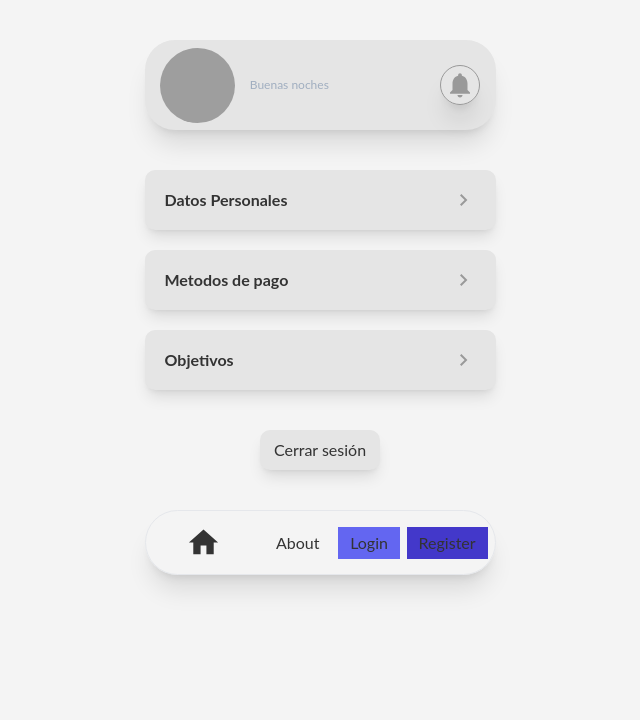
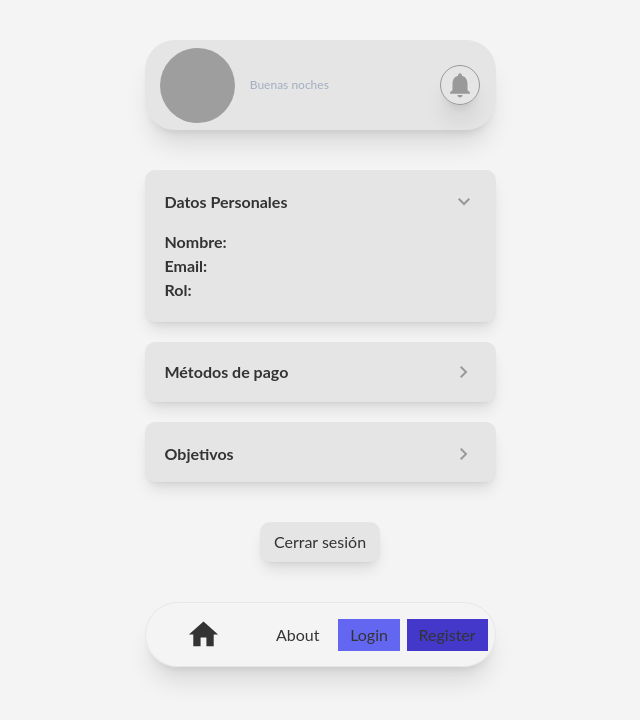
Before and after one commit to men7ar31/Klubo_Mvp, a Next.js app: page /dashboard/profile in a window 1280 px wide. Both pictures are taken after a click on the button "Datos Personales". Shown: the top 720 px of the page, without its empty margins (320-960 px from the left). Built offline with nearby package versions, Linux system fonts and the light colour scheme; no server answers; grey boxes are pictures that could not be loaded.

Commit message:
Cambio en datos personales y Objetivos

```diff
--- a/src/app/dashboard/profile/page.tsx
+++ b/src/app/dashboard/profile/page.tsx
@@ -1,12 +1,13 @@
 "use client";
+import { useState } from "react";
 import { useSession, signOut } from "next-auth/react";
 
 function ProfilePage() {
   const { data: session, status } = useSession();
-
+  const [showPersonalData, setShowPersonalData] = useState(false);
+  const [showObjectives, setShowObjectives] = useState(false); // Estado para los objetivos
 
   const horaActual = new Date().getHours();
-
 
   let saludo;
   if (horaActual >= 6 && horaActual < 12) {
@@ -16,6 +17,14 @@ function ProfilePage() {
   } else {
     saludo = "Buenas noches";
   }
+
+  const handleShowPersonalData = () => {
+    setShowPersonalData((prev) => !prev);
+  };
+
+  const handleShowObjectives = () => {
+    setShowObjectives((prev) => !prev);
+  };
 
   console.log(session);
 
@@ -30,7 +39,6 @@ function ProfilePage() {
           />
         </div>
 
-
         <div className="w-[50%]">
           <p className="text-xs text-[#A0AEC0]">{saludo}</p>
           <p className="font-bold text-xl">{session?.user.fullname}</p>
@@ -38,18 +46,108 @@ function ProfilePage() {
 
         <div className="w-[20%] flex justify-center items-center">
           <div className="rounded-full border border-[#999999] shadow-xl h-[40px] w-[40px] flex justify-center items-center">
-            <svg xmlns="http://www.w3.org/2000/svg" height="30px" viewBox="0 0 24 24" width="30px" fill="#999999">
-              <path d="M12 22c1.1 0 2-.9 2-2h-4c0 1.1.89 2 2 2zm6-6v-5c0-3.07-1.64-5.64-4.5-6.32V4c0-.83-.67-1.5-1.5-1.5s-1.5.67-1.5 1.5v.68C7.63 5.36 6 7.92 6 11v5l-2 2v1h16v-1l-2-2z"/>
+            <svg
+              xmlns="http://www.w3.org/2000/svg"
+              height="30px"
+              viewBox="0 0 24 24"
+              width="30px"
+              fill="#999999"
+            >
+              <path d="M12 22c1.1 0 2-.9 2-2h-4c0 1.1.89 2 2 2zm6-6v-5c0-3.07-1.64-5.64-4.5-6.32V4c0-.83-.67-1.5-1.5-1.5s-1.5.67-1.5 1.5v.68C7.63 5.36 6 7.92 6 11v5l-2 2v1h16v-1l-2-2z" />
             </svg>
           </div>
         </div>
       </div>
 
       <div className="containerBtnPerfil flex flex-col gap-5">
+        {/* Botón para mostrar datos personales */}
+        <div
+          className={`w-[351px] p-5 bg-[#E5E5E5] rounded-[10px] shadow-lg font-bold transition-all duration-300 ${
+            showPersonalData ? "h-auto" : "h-[60px]"
+          } flex flex-col justify-between`}
+        >
+          <button
+            className="w-full flex items-center justify-between"
+            onClick={handleShowPersonalData}
+          >
+            Datos Personales
+            <svg
+              xmlns="http://www.w3.org/2000/svg"
+              height="24px"
+              viewBox="0 -960 960 960"
+              width="24px"
+              fill="#999"
+              className={`transition-transform duration-300 ${
+                showPersonalData ? "rotate-90" : ""
+              }`}
+            >
+              <path d="M504-480 320-664l56-56 240 240-240 240-56-56 184-184Z" />
+            </svg>
+          </button>
 
-        <button className="w-[351px] flex items-center justify-between p-5 h-[60px] bg-[#E5E5E5]  rounded-[10px] shadow-lg font-bold">Datos Personales<svg xmlns="http://www.w3.org/2000/svg" height="24px" viewBox="0 -960 960 960" width="24px" fill="#999"><path d="M504-480 320-664l56-56 240 240-240 240-56-56 184-184Z"/></svg></button>
-        <button className="w-[351px] flex items-center justify-between p-5 h-[60px] bg-[#E5E5E5]  rounded-[10px] shadow-lg font-bold">Metodos de pago<svg xmlns="http://www.w3.org/2000/svg" height="24px" viewBox="0 -960 960 960" width="24px" fill="#999"><path d="M504-480 320-664l56-56 240 240-240 240-56-56 184-184Z"/></svg></button>
-        <button className="w-[351px] flex items-center justify-between p-5 h-[60px] bg-[#E5E5E5]  rounded-[10px] shadow-lg font-bold">Objetivos<svg xmlns="http://www.w3.org/2000/svg" height="24px" viewBox="0 -960 960 960" width="24px" fill="#999"><path d="M504-480 320-664l56-56 240 240-240 240-56-56 184-184Z"/></svg></button>
+          {/* Mostrar datos personales si showPersonalData es true */}
+          {showPersonalData && (
+            <div className="mt-4">
+              <p>
+                <span className="font-bold">Nombre: </span>
+                <span className="font-normal text-[#ADADAD]">{session?.user.fullname}</span>
+              </p>
+              <p>
+                <span className="font-bold">Email: </span>
+                <span className="font-normal text-[#ADADAD]">{session?.user.email}</span>
+              </p>
+              <p>
+                <span className="font-bold">Rol: </span>
+                <span className="font-normal text-[#ADADAD]">{session?.user.role}</span>
+              </p>
+            </div>
+          )}
+        </div>
+        <button className="w-[351px] flex items-center justify-between p-5 h-[60px] bg-[#E5E5E5] rounded-[10px] shadow-lg font-bold">
+          Métodos de pago
+          <svg
+            xmlns="http://www.w3.org/2000/svg"
+            height="24px"
+            viewBox="0 -960 960 960"
+            width="24px"
+            fill="#999"
+          >
+            <path d="M504-480 320-664l56-56 240 240-240 240-56-56 184-184Z" />
+          </svg>
+        </button>
+        {/* Botón para mostrar Objetivos */}
+        <div
+          className={`w-[351px] p-5 bg-[#E5E5E5] rounded-[10px] shadow-lg font-bold transition-all duration-300 ${
+            showObjectives ? "h-auto" : "h-[60px]"
+          } flex flex-col justify-between`}
+        >
+          <button
+            className="w-full flex items-center justify-between"
+            onClick={handleShowObjectives}
+          >
+            Objetivos
+            <svg
+              xmlns="http://www.w3.org/2000/svg"
+              height="24px"
+              viewBox="0 -960 960 960"
+              width="24px"
+              fill="#999"
+              className={`transition-transform duration-300 ${
+                showObjectives ? "rotate-90" : ""
+              }`}
+            >
+              <path d="M504-480 320-664l56-56 240 240-240 240-56-56 184-184Z" />
+            </svg>
+          </button>
+
+          {/* Aunque no muestre datos, el área se expande y colapsa */}
+          {showObjectives && (
+            <div className="mt-4">
+              <p className="font-normal text-[#ADADAD]">Correr 10km</p>
+            </div>
+          )}
+        </div>
+
 
       </div>
 
```
